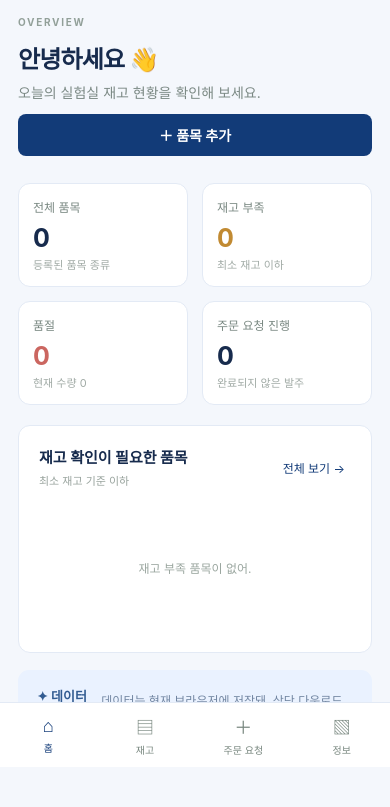
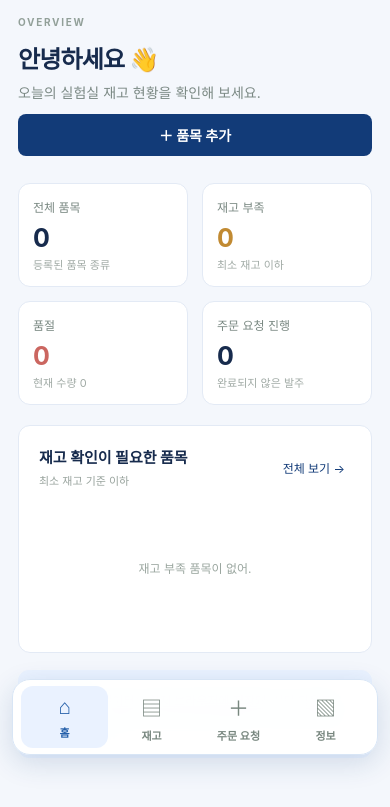
Before and after one commit to won-116/LabStock, a plain HTML site: page index.html in a window 390 px wide. Shown: the part 77-884 px from the top of the page. Drawn offline with Linux system fonts and the light colour scheme.

Commit message:
Add files via upload

```diff
--- a/index.html
+++ b/index.html
@@ -1,4 +1,4 @@
-<!doctype html><html lang="ko"><head><meta charset="utf-8"><meta name="viewport" content="width=device-width,initial-scale=1,viewport-fit=cover"><meta name="theme-color" content="#123B78"><meta name="apple-mobile-web-app-capable" content="yes"><meta name="apple-mobile-web-app-title" content="LabStock"><meta name="description" content="개인 실험실 재고 관리"><link rel="manifest" href="./manifest.json"><link rel="apple-touch-icon" href="./icon-192.png"><link rel="stylesheet" href="./styles.css?v=labstock4"><title>LabStock</title></head><body>
+<!doctype html><html lang="ko"><head><meta charset="utf-8"><meta name="viewport" content="width=device-width,initial-scale=1,viewport-fit=cover"><meta name="theme-color" content="#123B78"><meta name="apple-mobile-web-app-capable" content="yes"><meta name="apple-mobile-web-app-title" content="LabStock"><meta name="description" content="개인 실험실 재고 관리"><link rel="manifest" href="./manifest.json"><link rel="apple-touch-icon" href="./icon-192.png"><link rel="stylesheet" href="./styles.css?v=labstock5"><title>LabStock</title></head><body>
 <header><a class="brand" href="#" data-page="dashboard"><img class="logo-image" src="./icon-192.png" alt="LabStock 아이콘"><span><strong>LabStock</strong><small>MY LAB INVENTORY</small></span></a><div class="topright"><span class="local">● 내 기기에 저장 중</span><button id="backupBtn" class="icon">↓</button></div></header>
 <div class="layout"><aside><p class="eyebrow">WORKSPACE</p><button class="nav active" data-page="dashboard">⌂　대시보드</button><button class="nav" data-page="inventory">▤　재고 목록</button><button class="nav" data-page="orders">＋　주문 요청</button><button class="nav" data-page="info">▧　정보</button><div class="side-note"><small>LOCAL STORAGE</small><b>개인 작업 공간</b><p>데이터는 이 브라우저에 저장돼.</p></div></aside><main>
 <section id="dashboard" class="page active"><div class="pagehead"><div><p class="eyebrow">OVERVIEW</p><h1>안녕하세요 👋</h1><p>오늘의 실험실 재고 현황을 확인해 보세요.</p></div><button class="primary" data-action="item">＋ 품목 추가</button></div><div class="stats"><article><span>전체 품목</span><b id="total">0</b><small>등록된 품목 종류</small></article><article class="amber"><span>재고 부족</span><b id="low">0</b><small>최소 재고 이하</small></article><article class="red"><span>품절</span><b id="out">0</b><small>현재 수량 0</small></article><article><span>주문 요청 진행</span><b id="pending">0</b><small>완료되지 않은 발주</small></article></div><div class="dashgrid"><section class="panel"><div class="panelhead"><div><h2>재고 확인이 필요한 품목</h2><p>최소 재고 기준 이하</p></div><button class="link" data-page="inventory">전체 보기 →</button></div><div id="lowItems" class="empty">등록된 품목이 없어.</div></section></div><div class="notice"><b>✦ 데이터 백업 안내</b><p>데이터는 현재 브라우저에 저장돼. 상단 다운로드 버튼으로 JSON 백업 파일을 주기적으로 저장해 줘.</p></div></section>
--- a/styles.css
+++ b/styles.css
@@ -31,3 +31,39 @@
 .order-actions{display:flex;align-items:center}
 .complete-order{background:#eaf2ff;border-radius:8px;padding:8px 11px;color:#245fa9;font-weight:700}
 @media(max-width:850px){.info-grid{grid-template-columns:1fr}}
+
+/* Mobile navigation: lifted and enlarged touch targets */
+@media(max-width:850px){
+  main{padding-bottom:124px}
+  .mobile{
+    bottom:calc(12px + env(safe-area-inset-bottom));
+    left:12px;
+    right:12px;
+    height:76px;
+    padding:6px 8px;
+    border:1px solid #d8e5f5;
+    border-radius:18px;
+    box-shadow:0 8px 28px rgba(25,68,125,.16);
+    background:rgba(255,255,255,.97);
+    backdrop-filter:blur(12px);
+    -webkit-backdrop-filter:blur(12px);
+    align-items:stretch;
+  }
+  .mobile button{
+    flex:1;
+    min-width:0;
+    min-height:60px;
+    border-radius:12px;
+    padding:7px 4px;
+    gap:5px;
+    font-size:21px;
+    touch-action:manipulation;
+  }
+  .mobile button small{font-size:11px;font-weight:600}
+  .mobile button.active{background:#eaf2ff;color:#245fa9}
+}
+@media(max-width:380px){
+  .mobile{left:8px;right:8px;bottom:calc(9px + env(safe-area-inset-bottom));height:72px}
+  .mobile button{font-size:19px}
+  .mobile button small{font-size:10px}
+}
--- a/sw.js
+++ b/sw.js
@@ -1 +1 @@
-const CACHE='labstock-inventory-v4';const FILES=['./','./index.html','./styles.css','./app.js','./manifest.json'];self.addEventListener('install',e=>e.waitUntil(caches.open(CACHE).then(c=>c.addAll(FILES))));self.addEventListener('activate',e=>e.waitUntil(caches.keys().then(keys=>Promise.all(keys.filter(k=>k!==CACHE).map(k=>caches.delete(k))))));self.addEventListener('fetch',e=>{if(e.request.method==='GET'&&new URL(e.request.url).origin===location.origin)e.respondWith(caches.match(e.request).then(r=>r||fetch(e.request)))});
+const CACHE='labstock-inventory-v5';const FILES=['./','./index.html','./styles.css','./app.js','./manifest.json'];self.addEventListener('install',e=>e.waitUntil(caches.open(CACHE).then(c=>c.addAll(FILES))));self.addEventListener('activate',e=>e.waitUntil(caches.keys().then(keys=>Promise.all(keys.filter(k=>k!==CACHE).map(k=>caches.delete(k))))));self.addEventListener('fetch',e=>{if(e.request.method==='GET'&&new URL(e.request.url).origin===location.origin)e.respondWith(caches.match(e.request).then(r=>r||fetch(e.request)))});
```
